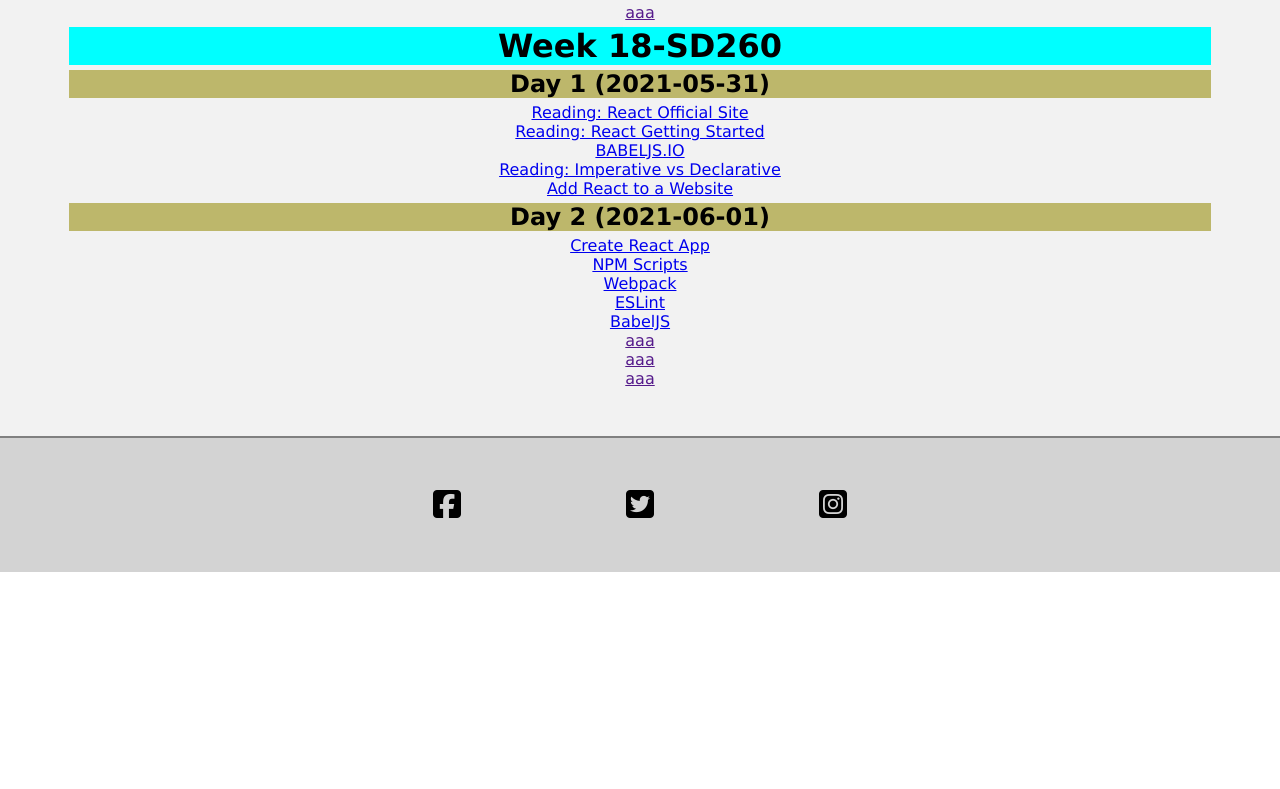
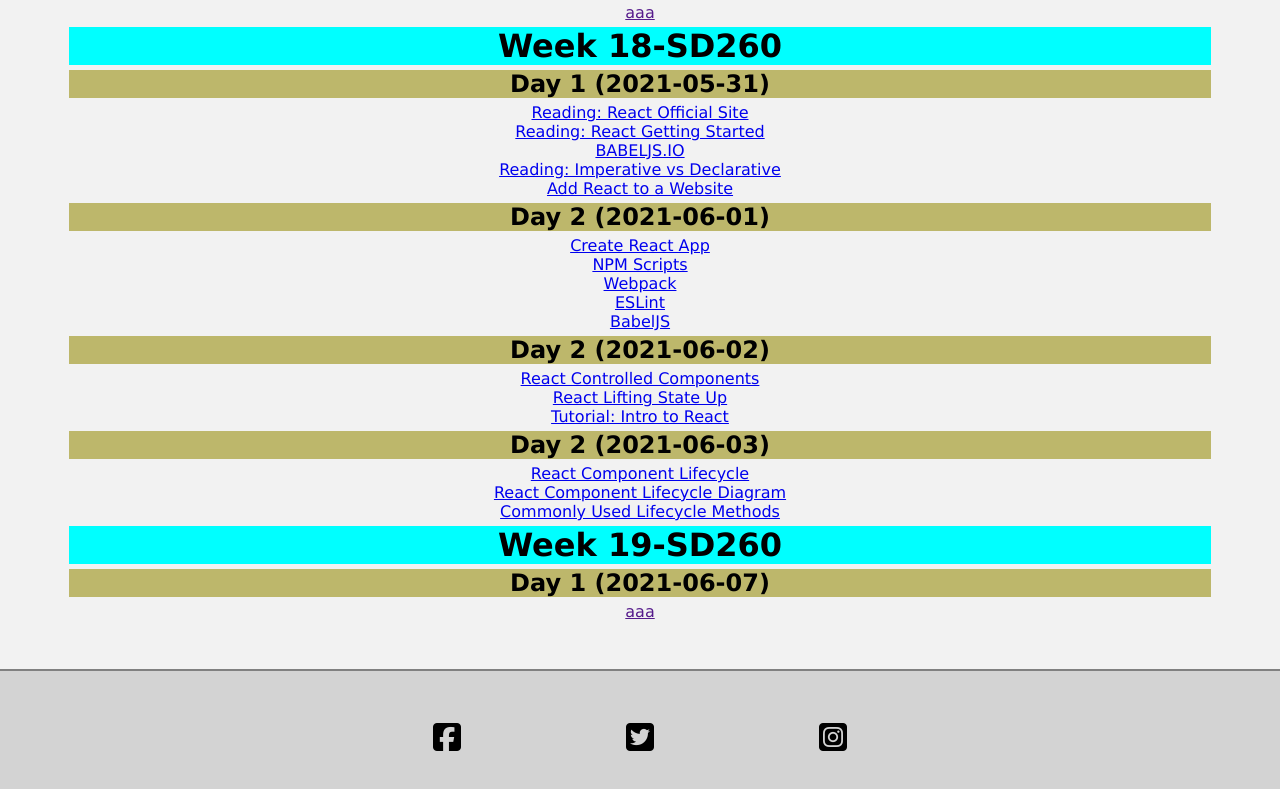
Before and after one commit to HaoGong73/mittlearning, a website: page research.html in a window 1280 px wide. Shown: the part 6068-6857 px from the top of the page. Before the commit the page ends 6640 px from the top, so only its background shows below. Drawn offline with Linux system fonts and the light colour scheme.

Commit message:
update sd260 0603

```diff
--- a/research.html
+++ b/research.html
@@ -298,8 +298,16 @@
       <a href="https://webpack.js.org/" target="_blank">Webpack</a><br>
       <a href="https://eslint.org/" target="_blank">ESLint</a><br>
       <a href="https://babeljs.io/" target="_blank">BabelJS</a><br>
-      <a href="" target="_blank">aaa</a><br>
-      <a href="" target="_blank">aaa</a><br>
+      <h2>Day 2 (2021-06-02)</h2>
+      <a href="https://reactjs.org/docs/forms.html" target="_blank">React Controlled Components</a><br>
+      <a href="https://reactjs.org/docs/lifting-state-up.html" target="_blank">React Lifting State Up</a><br>
+      <a href="https://reactjs.org/tutorial/tutorial.html" target="_blank">Tutorial: Intro to React</a><br>
+      <h2>Day 2 (2021-06-03)</h2>
+      <a href="https://reactjs.org/docs/react-component.html#the-component-lifecycle" target="_blank">React Component Lifecycle</a><br>
+      <a href="https://projects.wojtekmaj.pl/react-lifecycle-methods-diagram/" target="_blank">React Component Lifecycle Diagram</a><br>
+      <a href="https://reactjs.org/docs/react-component.html#commonly-used-lifecycle-methods" target="_blank">Commonly Used Lifecycle Methods</a><br>
+      <h1>Week 19-SD260</h1>
+      <h2>Day 1 (2021-06-07)</h2>
       <a href="" target="_blank">aaa</a><br>
       <!-- <a href="" target="_blank">aaa</a><br>
         <h2>Day 2 (2021-04-06)</h2>
```
